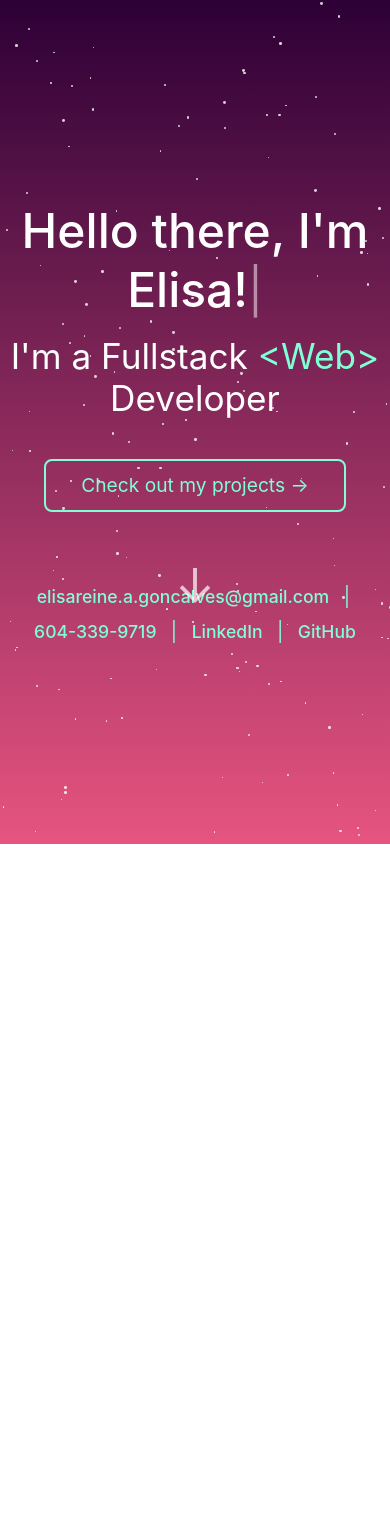
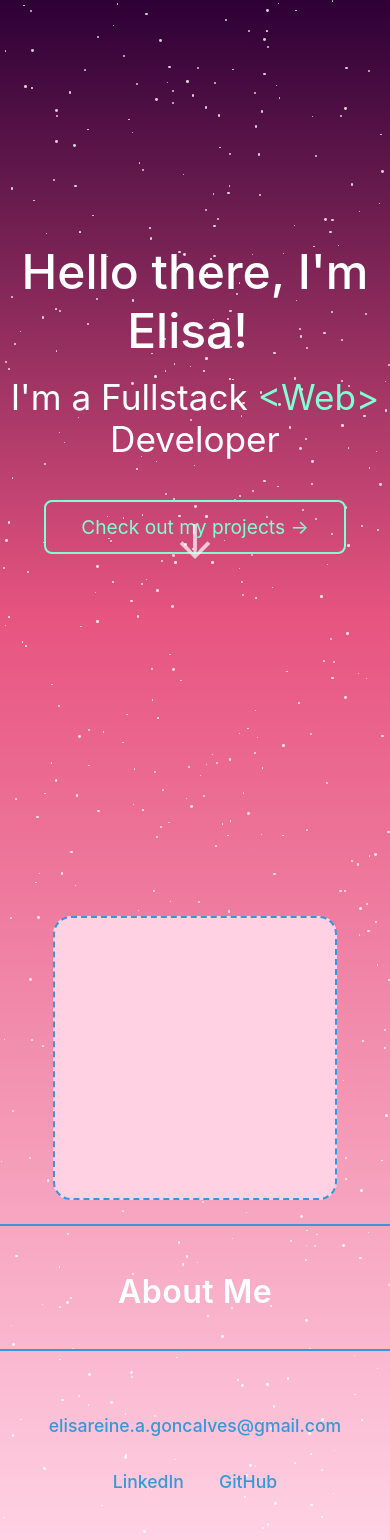
Before and after one commit to elisareineg/portfolio, a React (Create React App) app: page / in a window 390 px wide. Before the commit the page ends 844 px from the top, so only its background shows below. Built offline with nearby package versions, Linux system fonts and the light colour scheme.

Commit message:
added basic about me template w/ box for profile picture, links to socials

```diff
--- a/src/App.css
+++ b/src/App.css
@@ -21,7 +21,7 @@
   justify-content: center;
   font-size: calc(10px + 2vmin);
   color: white;
-  background: linear-gradient(to bottom, #2d0036 0%, #e75480 100%);
+  background: none;
   position: relative;
   overflow: hidden;
 }
@@ -192,7 +192,7 @@
 }
 
 .navbar-links li a:hover {
-  color: #19f6e8;
+  color: #3498db;
 }
 
 .about-section {
@@ -236,7 +236,7 @@
 .about-icon-outline,
 .about-icon-outline2 {
   position: absolute;
-  border: 2px dashed #19f6e8;
+  border: 2px dashed #3498db;
   border-radius: 18px;
   width: 140px;
   height: 140px;
@@ -269,7 +269,7 @@
 }
 
 .about-title-highlight {
-  background: #19f6e8;
+  background: #3498db;
   color: #fff;
   padding: 0 0.5rem 0.1rem 0.5rem;
   border-radius: 4px;
@@ -280,16 +280,16 @@
   display: inline-block;
   margin-top: 2.2rem;
   padding: 0.8rem 2.2rem;
-  border: 2px solid #19f6e8;
+  border: 2px solid #3498db;
   border-radius: 8px;
-  color: #19f6e8;
+  color: #3498db;
   background: transparent;
   font-size: 1.2rem;
   text-decoration: none;
   transition: background 0.2s, color 0.2s;
 }
 .about-btn:hover {
-  background: #19f6e8;
+  background: #3498db;
   color: #22223b;
 }
 
@@ -311,14 +311,15 @@
   margin: 1.5rem 0 0 0;
   display: flex;
   flex-wrap: wrap;
-  gap: 0.7rem;
+  gap: 2.2rem;
   justify-content: center;
   align-items: center;
   font-size: 1.1rem;
+  z-index: 2;
 }
 
 .hero-link {
-  color: #7fffd4;
+  color: #3498db;
   text-decoration: none;
   transition: color 0.2s;
   font-weight: 500;
@@ -334,3 +335,101 @@
   margin: 0 0.2rem;
   user-select: none;
 }
+
+.contact-section {
+  min-height: 60vh;
+  display: flex;
+  flex-direction: column;
+  align-items: center;
+  justify-content: flex-start;
+  background: none;
+  position: relative;
+  margin-top: 0;
+  padding-top: 4rem;
+  padding-bottom: 3rem;
+  width: 100vw;
+  overflow: hidden;
+}
+
+.contact-stars {
+  position: absolute;
+  width: 100%;
+  height: 100%;
+  top: 0;
+  left: 0;
+  z-index: 0;
+  pointer-events: none;
+}
+
+.contact-content {
+  display: flex;
+  flex-direction: row;
+  align-items: flex-start;
+  justify-content: center;
+  gap: 3rem;
+  width: 100%;
+  max-width: 800px;
+  margin-bottom: 2.5rem;
+  z-index: 2;
+  background: none;
+  border-radius: 24px;
+  box-shadow: none;
+  padding: 2.5rem 2rem;
+}
+
+.profile-photo-box {
+  width: 280px;
+  height: 280px;
+  background: #ffd1e3;
+  border: 2px dashed #3498db;
+  border-radius: 18px;
+  display: flex;
+  align-items: center;
+  justify-content: center;
+  margin-top: 0.5rem;
+}
+
+.about-me-box {
+  flex: 1;
+  background: transparent;
+  border-radius: 18px;
+  border: 2px solid #3498db;
+  padding: 2rem 2.5rem;
+  min-width: 220px;
+  display: flex;
+  flex-direction: column;
+  align-items: flex-start;
+  justify-content: flex-start;
+}
+
+.about-me-header {
+  font-size: 2rem;
+  font-weight: 600;
+  color: #fff;
+  margin-bottom: 1.2rem;
+  letter-spacing: 0.5px;
+}
+
+@media (max-width: 900px) {
+  .contact-content {
+    flex-direction: column;
+    align-items: center;
+    gap: 1.5rem;
+    padding: 0 1rem;
+  }
+  .about-me-box {
+    width: 100%;
+    min-width: 0;
+    align-items: center;
+    text-align: center;
+    padding: 1.2rem 1rem;
+  }
+}
+
+body, .App {
+  min-height: 100vh;
+  background: linear-gradient(to bottom, #2d0036 0%, #e75480 40%, #ffd1e3 100%);
+  width: 100vw;
+  margin: 0;
+  padding: 0;
+}
--- a/src/App.js
+++ b/src/App.js
@@ -26,7 +26,7 @@ function App() {
   return (
     <div className="App">
       <header className="App-header">
-        <div className="stars">{getStars(150)}</div>
+        <div className="stars">{getStars(300)}</div>
         <div className="hero-content">
           <h1 className="hero-title">
             Hello there, I'm Elisa!<span className="blinking-cursor">|</span>
@@ -34,21 +34,27 @@ function App() {
           <h2 className="hero-subtitle">
             I'm a Fullstack <span className="web-highlight">&lt;Web&gt;</span> Developer
           </h2>
-          <a className="hero-btn" href="#projects">
+          <a className="hero-btn" href="#contact-section">
             Check out my projects &rarr;
           </a>
-          <div className="hero-links">
-            <a href="mailto:elisareine.a.goncalves@gmail.com" className="hero-link">elisareine.a.goncalves@gmail.com</a>
-            <span className="hero-link-divider">|</span>
-            <a href="tel:6043399719" className="hero-link">604-339-9719</a>
-            <span className="hero-link-divider">|</span>
-            <a href="https://linkedin.com/in/elisa-goncalves-079713285" className="hero-link" target="_blank" rel="noopener noreferrer">LinkedIn</a>
-            <span className="hero-link-divider">|</span>
-            <a href="https://github.com/elisareineg" className="hero-link" target="_blank" rel="noopener noreferrer">GitHub</a>
-          </div>
           <div className="down-arrow">&#8595;</div>
         </div>
       </header>
+      <section id="contact-section" className="contact-section">
+        <div className="stars contact-stars">{getStars(200)}</div>
+        <div className="contact-content">
+          <div className="profile-photo-box"></div>
+          <div className="about-me-box">
+            <h2 className="about-me-header">About Me</h2>
+            {/* About Me content goes here later */}
+          </div>
+        </div>
+        <div className="hero-links">
+          <a href="mailto:elisareine.a.goncalves@gmail.com" className="hero-link">elisareine.a.goncalves@gmail.com</a>
+          <a href="https://linkedin.com/in/elisa-goncalves-079713285" className="hero-link" target="_blank" rel="noopener noreferrer">LinkedIn</a>
+          <a href="https://github.com/elisareineg" className="hero-link" target="_blank" rel="noopener noreferrer">GitHub</a>
+        </div>
+      </section>
     </div>
   );
 }
```
